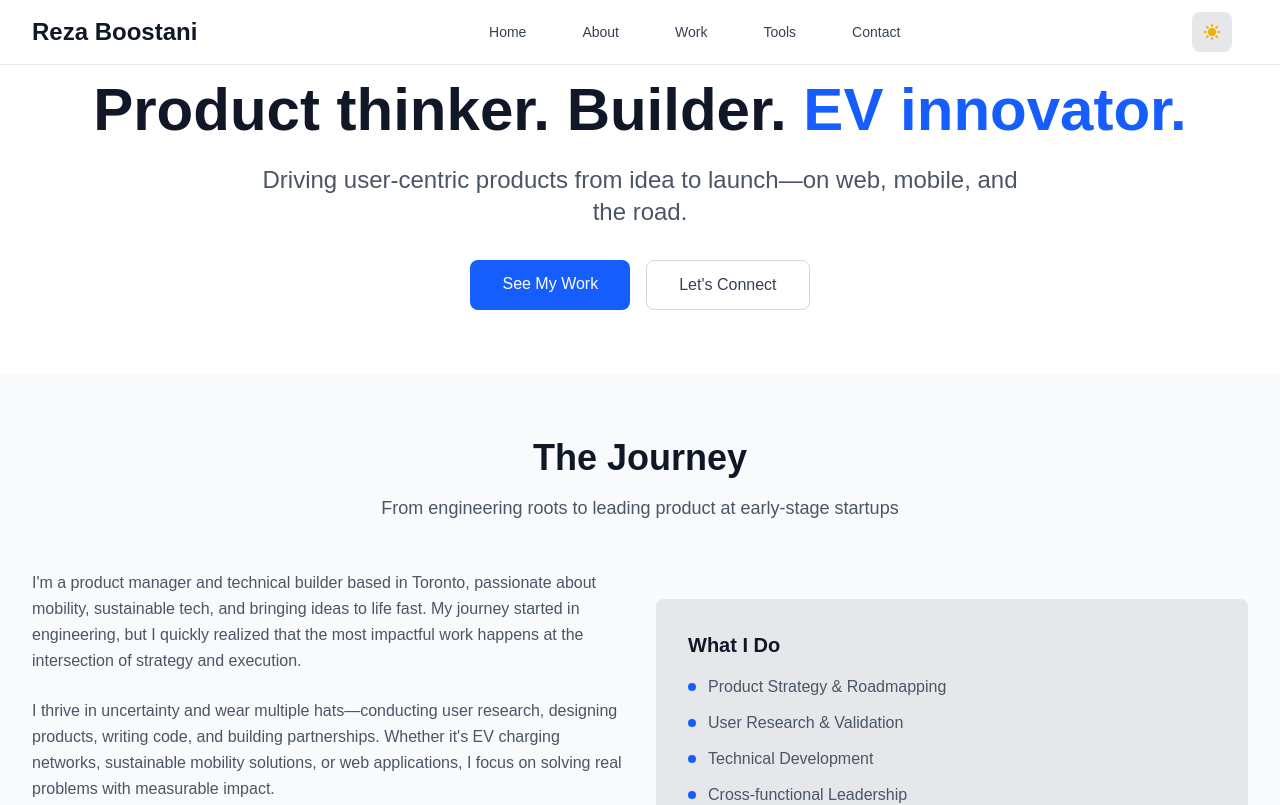
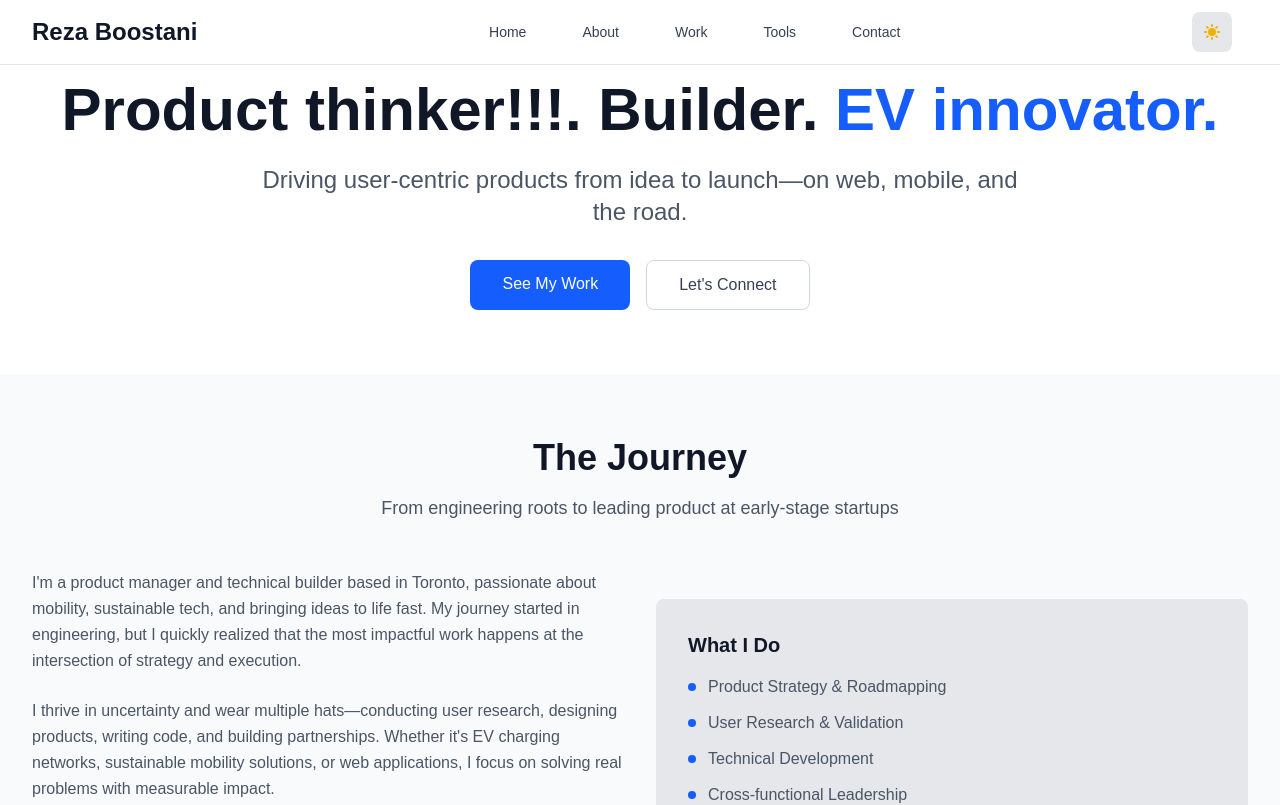
Before and after one commit to Highcard1/RezaBoostani, a Next.js app: page / in a window 1280 px wide. Shown: the top 805 px of the page. Built offline with nearby package versions, Linux system fonts and the light colour scheme.

Commit message:
testing branches

```diff
--- a/src/app/page.tsx
+++ b/src/app/page.tsx
@@ -10,7 +10,7 @@ export default function Home() {
         <div className="max-w-7xl mx-auto">
           <div className="text-center">
             <h1 className="text-4xl sm:text-6xl font-bold text-gray-900 dark:text-white mb-6">
-              Product thinker. Builder.{" "}
+              Product thinker!!!. Builder.{" "}
               <span className="text-blue-600 dark:text-blue-400">EV innovator.</span>
             </h1>
             <p className="text-xl sm:text-2xl text-gray-600 dark:text-gray-300 mb-8 max-w-3xl mx-auto">
```
